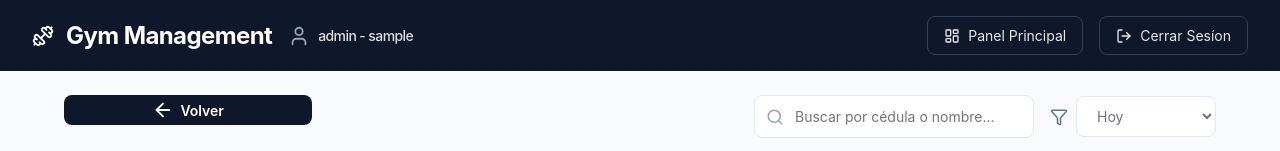
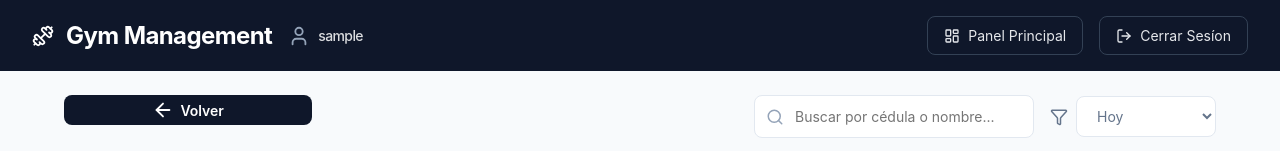
Before and after one commit to Dennis-9430/gym-management, a React (Vite) app: page /attendance in a window 1280 px wide. Shown: the top 151 px of the page. Built offline with nearby package versions, Linux system fonts and the light colour scheme; sample sign-in values are in the browser's storage.

Commit message:
fix(navbar): correcion de user de sesion por el rol

```diff
--- a/src/components/Navbar.tsx
+++ b/src/components/Navbar.tsx
@@ -7,13 +7,24 @@ import {
   LogOut,
   Dumbbell,
 } from "lucide-react";
+
 const Navbar = () => {
   const { user, logout } = useAuth();
   const navigate = useNavigate();
+
   const handleLogout = () => {
     logout();
     navigate("/");
   };
+
+  const getDisplayName = () => {
+    if (!user) return "";
+    if (user.role === "ADMIN") {
+      return `admin - ${user.username}`;
+    }
+    return user.username;
+  };
+
   return (
     <nav className="navbar">
       <div className="navbar__containner">
@@ -24,7 +35,7 @@ const Navbar = () => {
             {user && (
               <span className="navbar__username">
                 <User size={22} />
-                <span className="navbar__username-text">admin - {user.username}</span>
+                <span className="navbar__username-text">{getDisplayName()}</span>
               </span>
             )}
           </h1>
```
